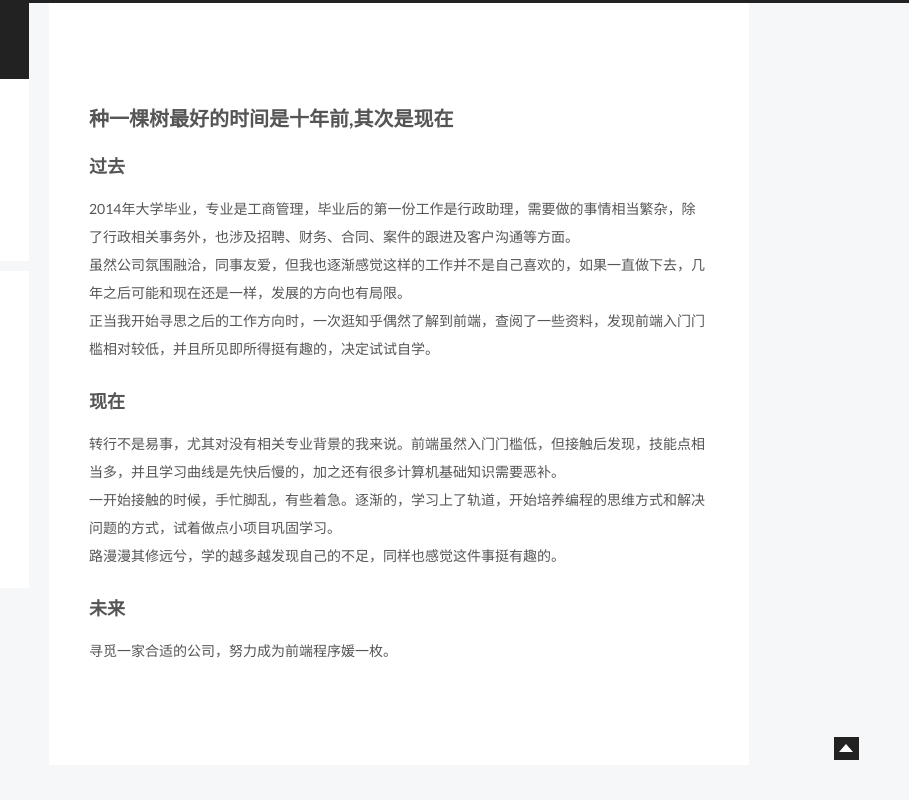
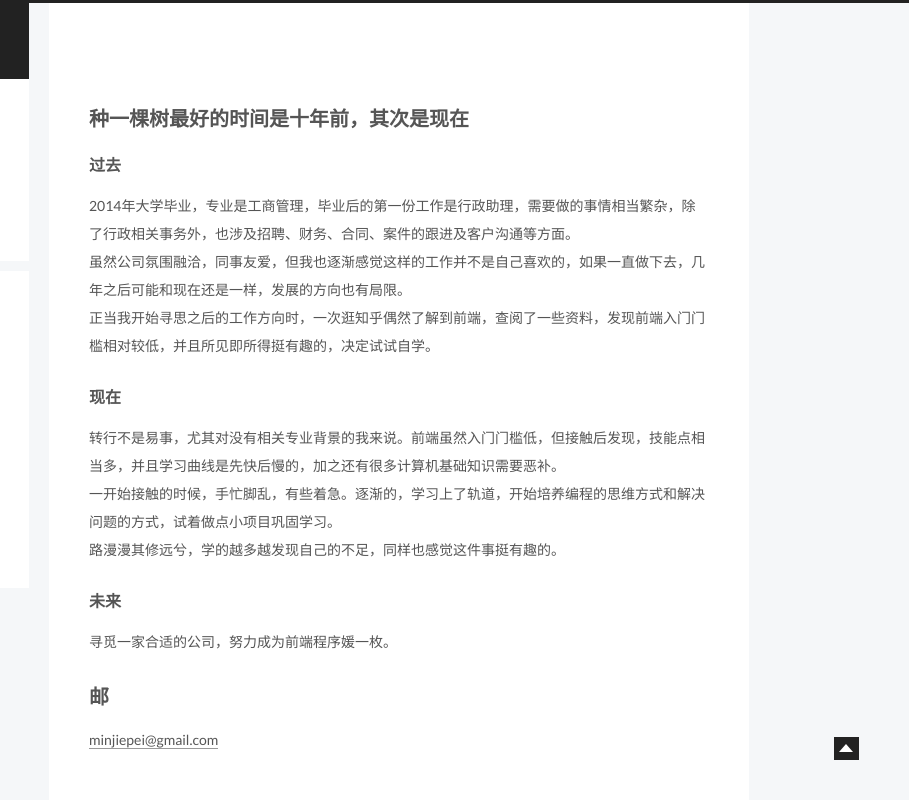
Before and after one commit to vickymin/vickymin.github.io, a plain HTML site: page about/index.html in a window 1280 px wide. Shown: the top 800 px of the page, 371-1280 px from the left. Drawn offline with Linux system fonts and the light colour scheme.

Commit message:
Site updated: 2016-02-24 10:49:52

```diff
--- a/about/index.html
+++ b/about/index.html
@@ -57,16 +57,16 @@
 
 
 
-<meta name="description" content="种一棵树最好的时间是十年前,其次是现在过去2014年大学毕业，专业是工商管理，毕业后的第一份工作是行政助理，需要做的事情相当繁杂，除了行政相关事务外，也涉及招聘、财务、合同、案件的跟进及客户沟通等方面。虽然公司氛围融洽，同事友爱，但我也逐渐感觉这样的工作并不是自己喜欢的，如果一直做下去，几年之后可能和现在还是一样，发展的方向也有局限。正当我开始寻思之后的工作方向时，一次逛知乎偶然了解到前端，查阅了">
+<meta name="description" content="种一棵树最好的时间是十年前，其次是现在过去2014年大学毕业，专业是工商管理，毕业后的第一份工作是行政助理，需要做的事情相当繁杂，除了行政相关事务外，也涉及招聘、财务、合同、案件的跟进及客户沟通等方面。虽然公司氛围融洽，同事友爱，但我也逐渐感觉这样的工作并不是自己喜欢的，如果一直做下去，几年之后可能和现在还是一样，发展的方向也有局限。正当我开始寻思之后的工作方向时，一次逛知乎偶然了解到前端，查阅了">
 <meta property="og:type" content="website">
 <meta property="og:title" content="about">
 <meta property="og:url" content="http://minjiepei.com/about/index.html">
 <meta property="og:site_name" content="Vicky's Blog">
-<meta property="og:description" content="种一棵树最好的时间是十年前,其次是现在过去2014年大学毕业，专业是工商管理，毕业后的第一份工作是行政助理，需要做的事情相当繁杂，除了行政相关事务外，也涉及招聘、财务、合同、案件的跟进及客户沟通等方面。虽然公司氛围融洽，同事友爱，但我也逐渐感觉这样的工作并不是自己喜欢的，如果一直做下去，几年之后可能和现在还是一样，发展的方向也有局限。正当我开始寻思之后的工作方向时，一次逛知乎偶然了解到前端，查阅了">
-<meta property="og:updated_time" content="2016-02-23T10:40:05.000Z">
+<meta property="og:description" content="种一棵树最好的时间是十年前，其次是现在过去2014年大学毕业，专业是工商管理，毕业后的第一份工作是行政助理，需要做的事情相当繁杂，除了行政相关事务外，也涉及招聘、财务、合同、案件的跟进及客户沟通等方面。虽然公司氛围融洽，同事友爱，但我也逐渐感觉这样的工作并不是自己喜欢的，如果一直做下去，几年之后可能和现在还是一样，发展的方向也有局限。正当我开始寻思之后的工作方向时，一次逛知乎偶然了解到前端，查阅了">
+<meta property="og:updated_time" content="2016-02-24T02:45:31.000Z">
 <meta name="twitter:card" content="summary">
 <meta name="twitter:title" content="about">
-<meta name="twitter:description" content="种一棵树最好的时间是十年前,其次是现在过去2014年大学毕业，专业是工商管理，毕业后的第一份工作是行政助理，需要做的事情相当繁杂，除了行政相关事务外，也涉及招聘、财务、合同、案件的跟进及客户沟通等方面。虽然公司氛围融洽，同事友爱，但我也逐渐感觉这样的工作并不是自己喜欢的，如果一直做下去，几年之后可能和现在还是一样，发展的方向也有局限。正当我开始寻思之后的工作方向时，一次逛知乎偶然了解到前端，查阅了">
+<meta name="twitter:description" content="种一棵树最好的时间是十年前，其次是现在过去2014年大学毕业，专业是工商管理，毕业后的第一份工作是行政助理，需要做的事情相当繁杂，除了行政相关事务外，也涉及招聘、财务、合同、案件的跟进及客户沟通等方面。虽然公司氛围融洽，同事友爱，但我也逐渐感觉这样的工作并不是自己喜欢的，如果一直做下去，几年之后可能和现在还是一样，发展的方向也有局限。正当我开始寻思之后的工作方向时，一次逛知乎偶然了解到前端，查阅了">
 
 
 
@@ -200,9 +200,10 @@
   <div id="posts" class="posts-expand">
 
 
-      <h2 id="u79CD_u4E00_u68F5_u6811_u6700_u597D_u7684_u65F6_u95F4_u662F_u5341_u5E74_u524D_2C_u5176_u6B21_u662F_u73B0_u5728"><a href="#u79CD_u4E00_u68F5_u6811_u6700_u597D_u7684_u65F6_u95F4_u662F_u5341_u5E74_u524D_2C_u5176_u6B21_u662F_u73B0_u5728" class="headerlink" title="种一棵树最好的时间是十年前,其次是现在"></a>种一棵树最好的时间是十年前,其次是现在</h2><h3 id="u8FC7_u53BB"><a href="#u8FC7_u53BB" class="headerlink" title="过去"></a>过去</h3><p>2014年大学毕业，专业是工商管理，毕业后的第一份工作是行政助理，需要做的事情相当繁杂，除了行政相关事务外，也涉及招聘、财务、合同、案件的跟进及客户沟通等方面。<br>虽然公司氛围融洽，同事友爱，但我也逐渐感觉这样的工作并不是自己喜欢的，如果一直做下去，几年之后可能和现在还是一样，发展的方向也有局限。<br>正当我开始寻思之后的工作方向时，一次逛知乎偶然了解到前端，查阅了一些资料，发现前端入门门槛相对较低，并且所见即所得挺有趣的，决定试试自学。</p>
-<h3 id="u73B0_u5728"><a href="#u73B0_u5728" class="headerlink" title="现在"></a>现在</h3><p>转行不是易事，尤其对没有相关专业背景的我来说。前端虽然入门门槛低，但接触后发现，技能点相当多，并且学习曲线是先快后慢的，加之还有很多计算机基础知识需要恶补。<br>一开始接触的时候，手忙脚乱，有些着急。逐渐的，学习上了轨道，开始培养编程的思维方式和解决问题的方式，试着做点小项目巩固学习。<br>路漫漫其修远兮，学的越多越发现自己的不足，同样也感觉这件事挺有趣的。</p>
-<h3 id="u672A_u6765"><a href="#u672A_u6765" class="headerlink" title="未来"></a>未来</h3><p>寻觅一家合适的公司，努力成为前端程序媛一枚。</p>
+      <h2 id="u79CD_u4E00_u68F5_u6811_u6700_u597D_u7684_u65F6_u95F4_u662F_u5341_u5E74_u524D_uFF0C_u5176_u6B21_u662F_u73B0_u5728"><a href="#u79CD_u4E00_u68F5_u6811_u6700_u597D_u7684_u65F6_u95F4_u662F_u5341_u5E74_u524D_uFF0C_u5176_u6B21_u662F_u73B0_u5728" class="headerlink" title="种一棵树最好的时间是十年前，其次是现在"></a>种一棵树最好的时间是十年前，其次是现在</h2><h4 id="u8FC7_u53BB"><a href="#u8FC7_u53BB" class="headerlink" title="过去"></a>过去</h4><p>2014年大学毕业，专业是工商管理，毕业后的第一份工作是行政助理，需要做的事情相当繁杂，除了行政相关事务外，也涉及招聘、财务、合同、案件的跟进及客户沟通等方面。<br>虽然公司氛围融洽，同事友爱，但我也逐渐感觉这样的工作并不是自己喜欢的，如果一直做下去，几年之后可能和现在还是一样，发展的方向也有局限。<br>正当我开始寻思之后的工作方向时，一次逛知乎偶然了解到前端，查阅了一些资料，发现前端入门门槛相对较低，并且所见即所得挺有趣的，决定试试自学。</p>
+<h4 id="u73B0_u5728"><a href="#u73B0_u5728" class="headerlink" title="现在"></a>现在</h4><p>转行不是易事，尤其对没有相关专业背景的我来说。前端虽然入门门槛低，但接触后发现，技能点相当多，并且学习曲线是先快后慢的，加之还有很多计算机基础知识需要恶补。<br>一开始接触的时候，手忙脚乱，有些着急。逐渐的，学习上了轨道，开始培养编程的思维方式和解决问题的方式，试着做点小项目巩固学习。<br>路漫漫其修远兮，学的越多越发现自己的不足，同样也感觉这件事挺有趣的。</p>
+<h4 id="u672A_u6765"><a href="#u672A_u6765" class="headerlink" title="未来"></a>未来</h4><p>寻觅一家合适的公司，努力成为前端程序媛一枚。</p>
+<h2 id="u90AE"><a href="#u90AE" class="headerlink" title="邮"></a>邮</h2><p><a href="&#x6d;&#97;&#x69;&#108;&#x74;&#x6f;&#x3a;&#x6d;&#x69;&#x6e;&#106;&#105;&#x65;&#x70;&#101;&#x69;&#x40;&#103;&#109;&#97;&#105;&#108;&#46;&#99;&#x6f;&#x6d;">&#x6d;&#x69;&#x6e;&#106;&#105;&#x65;&#x70;&#101;&#x69;&#x40;&#103;&#109;&#97;&#105;&#108;&#46;&#99;&#x6f;&#x6d;</a></p>
 
 
   </div>
```
